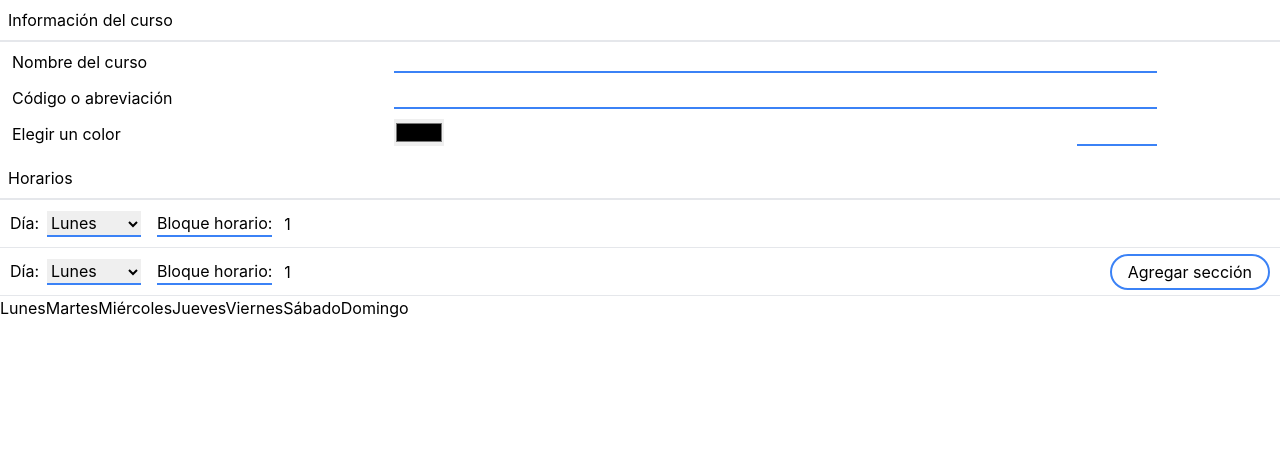
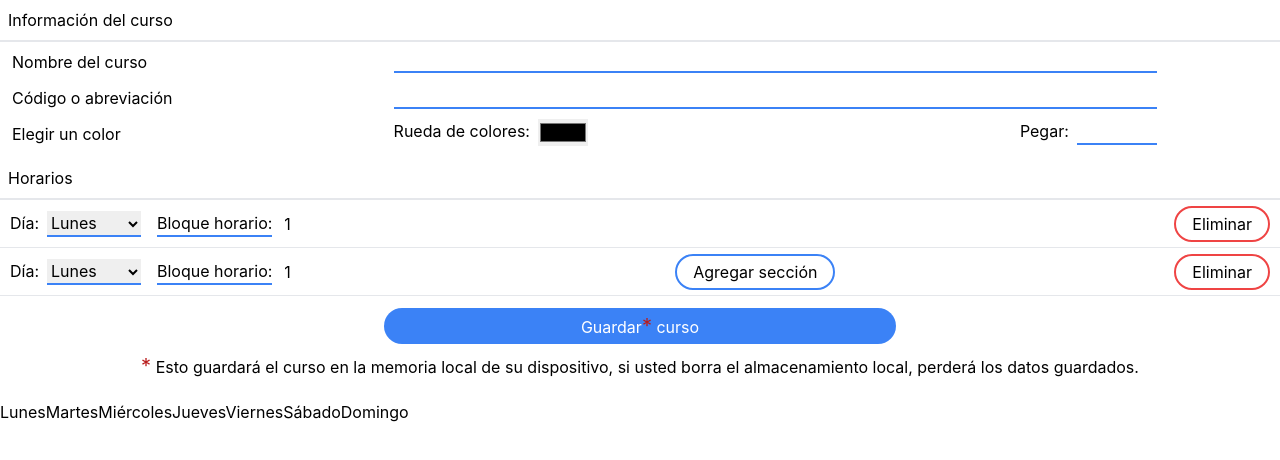
Before and after one commit to mguzm4n/schedule-maker-app, a React (Vite) app: page / in a window 1280 px wide. Both pictures are taken after a click on the button "Agregar sección". Shown: the top 460 px of the page. Built offline with nearby package versions, Linux system fonts and the light colour scheme.

Commit message:
add delete section in form

```diff
--- a/src/components/AddCoursesForm.tsx
+++ b/src/components/AddCoursesForm.tsx
@@ -1,4 +1,4 @@
-import React, { useReducer } from 'react';
+import React, { useReducer, FormEvent } from 'react';
 import courseFormReducer, { initialState } from '../hooks/courseFormReducer';
 import { days } from '../data';
 import AddSectionForm from './AddSectionForm';
@@ -24,9 +24,14 @@ const AddCoursesForm = () => {
     })
   };
 
+  const submitCourse = (evt: FormEvent<HTMLFormElement>) => {
+    evt.preventDefault();
+    dispatch({ type: 'submitCourse' });
+  };
+
   return (
   <div>
-    <form>
+    <form onSubmit={submitCourse}>
       <p className="border-b-2 p-2">Información del curso</p>
 
       <div className="flex items-center gap-2 p-1">
@@ -47,19 +52,44 @@ const AddCoursesForm = () => {
 
       <div className="flex items-center gap-2 p-1 mb-2">
         <label className="pt-1 px-2 w-[30%]" htmlFor="selectedColor">Elegir un color</label>
-        <div className="flex w-[60%] justify-between">
-          <input type="color" id="courseColor" name="courseColor" onChange={(evt) => onColorFieldChange(evt)} />
-          <input className="border-b-2 border-blue-500 w-20 text-center"
+        <div className="flex w-[60%] items-center justify-between">
+          <div className="flex gap-2">
+            <label htmlFor="courseColor">Rueda de colores:</label>
+            <input type="color" id="courseColor" name="courseColor" onChange={(evt) => onColorFieldChange(evt)} />
+          </div>
+          <div className="flex gap-2">
+            <p className="">Pegar:</p>
+            <input className="border-b-2 border-blue-500 w-20 text-center"
             type="text" id="selectedColor" name="selectedColor" value={state.color} onChange={onColorFieldChange} />
+          </div>
         </div>
       </div>
 
       <p className="border-b-2 p-2">Horarios</p>
 
       {state.sections.map((section, idx: number) => (
-        <AddSectionForm dispatch={dispatch} section={section} index={idx} displayBtn={idx === state.sections.length - 1} />
+        <AddSectionForm
+          key={section.id}
+          dispatch={dispatch}
+          section={section}
+          index={idx}
+          totalSections={state.sections.length}
+          />
         )
       )}
+
+
+      <div className="flex flex-col items-center my-3">
+        <button
+          className="w-[40%] px-2.5 py-1 rounded-full bg-blue-500 text-white hover:opacity-75"
+          type="submit">
+          Guardar
+        <span className="text-red-700 text-xl">*</span> curso
+        </button>
+        <p className="px-5 py-2">
+          <span className="text-red-700 text-xl">*</span> Esto guardará el curso en la memoria local de su dispositivo, si usted borra el almacenamiento local, perderá los datos guardados.
+        </p>
+      </div>
 
     </form>
 
--- a/src/components/AddSectionForm.tsx
+++ b/src/components/AddSectionForm.tsx
@@ -6,14 +6,18 @@ interface AddSectionFormProps {
   section: Section,
   index: number,
   dispatch: Dispatch<CourseFormAction>,
-  displayBtn: boolean
+  totalSections: number
 }
 
-const AddSectionForm: FC<AddSectionFormProps> = ({ section, index, dispatch, displayBtn }) => {
+const AddSectionForm: FC<AddSectionFormProps> = ({ section, index, dispatch, totalSections }) => {
   const [sectionState, setSectionState] = useState(section);
 
   const getNewSection = () => {
     dispatch({ type: 'getNewSection' })
+  };
+
+  const deleteNewSection = (id: string) => {
+    dispatch({ type: 'deleteNewSection', payload: { sectionId: id } })
   };
 
   const onInputChange = (
@@ -26,6 +30,9 @@ const AddSectionForm: FC<AddSectionFormProps> = ({ section, index, dispatch, dis
     dispatch({ type: 'setNewSection', payload: newSectionState });
     setSectionState(newSectionState);
   };
+
+  const displayGetNewSection = index === totalSections - 1;
+  const displayDeleteNewSection = totalSections > 1;
 
   return (
     <div className="flex items-center justify-between h-12 border-b px-2.5 py-1">
@@ -46,11 +53,17 @@ const AddSectionForm: FC<AddSectionFormProps> = ({ section, index, dispatch, dis
           name="blockId" defaultValue={sectionState.blockId} />
       </div>
 
-      {displayBtn && <button className="border-2 border-blue-500 rounded-full px-4 py-1 hover:bg-blue-500 hover:text-white"
+      {displayGetNewSection &&
+        <button className="border-2 border-blue-500 rounded-full px-4 py-1 hover:bg-blue-500 hover:text-white"
           onClick={getNewSection} type="button">
           Agregar sección
         </button>
       }
+      {displayDeleteNewSection &&
+        <button className="border-2 border-red-500 rounded-full px-4 py-1 hover:bg-red-500 hover:text-white"
+          onClick={() => deleteNewSection(section.id)} type="button">
+          Eliminar
+        </button>}
     </div>
   )
 };
--- a/src/hooks/courseFormReducer.tsx
+++ b/src/hooks/courseFormReducer.tsx
@@ -19,7 +19,9 @@ export type CourseFormAction =
   | { type: 'setTxt', payload: { field: string, value: string } }
   | { type: 'setColor', payload: { color: string } }
   | { type: 'getNewSection'}
-  | { type: 'setNewSection', payload: Section };
+  | { type: 'deleteNewSection', payload: { sectionId: string }}
+  | { type: 'setNewSection', payload: Section }
+  | { type: 'submitCourse' };
 
 const defaultSection: Section = { id: uuidv4(), day: 'Lunes', blockId: 1 };
 
@@ -46,7 +48,7 @@ const courseFormReducer = (state: CourseFormState, action: CourseFormAction): Co
         ...state,
         color: color
       };
-      const validColor = color.startsWith('#') && (color.length < 7 && color.length > 3);
+      const validColor = color.startsWith('#') && (color.length <= 7 && color.length > 3);
 
       response['error'] = validColor ? undefined : {
         fieldError: 'color',
@@ -59,6 +61,12 @@ const courseFormReducer = (state: CourseFormState, action: CourseFormAction): Co
         ...state,
         sections: [...state.sections, { ...defaultSection, id: uuidv4() }]
       };
+    case "deleteNewSection":
+      const id = action.payload.sectionId;
+      return {
+        ...state,
+        sections: state.sections.filter(section => section.id !== id)
+      }
     case "setNewSection":
       const newSection = action.payload;
       const newSectionsList = state.sections.map(section => {
@@ -72,7 +80,9 @@ const courseFormReducer = (state: CourseFormState, action: CourseFormAction): Co
         ...state,
         sections: newSectionsList
       }
+    case "submitCourse":
 
+      return state;
     default:
       return state;
 
--- a/tailwind.config.cjs
+++ b/tailwind.config.cjs
@@ -1,3 +1,5 @@
+const defaultTheme = require('tailwindcss/defaultTheme')
+
 /** @type {import('tailwindcss').Config} */
 module.exports = {
   content: [
@@ -5,6 +7,10 @@ module.exports = {
     "./src/**/*.{js,ts,jsx,tsx}",
   ],
   theme: {
+    screens: {
+      'xs': '520px',
+      ...defaultTheme.screens,
+    },
     extend: {},
   },
   plugins: [],
```
Also changed, not shown: 1 other file (tests, documents, lock files or other folders).
